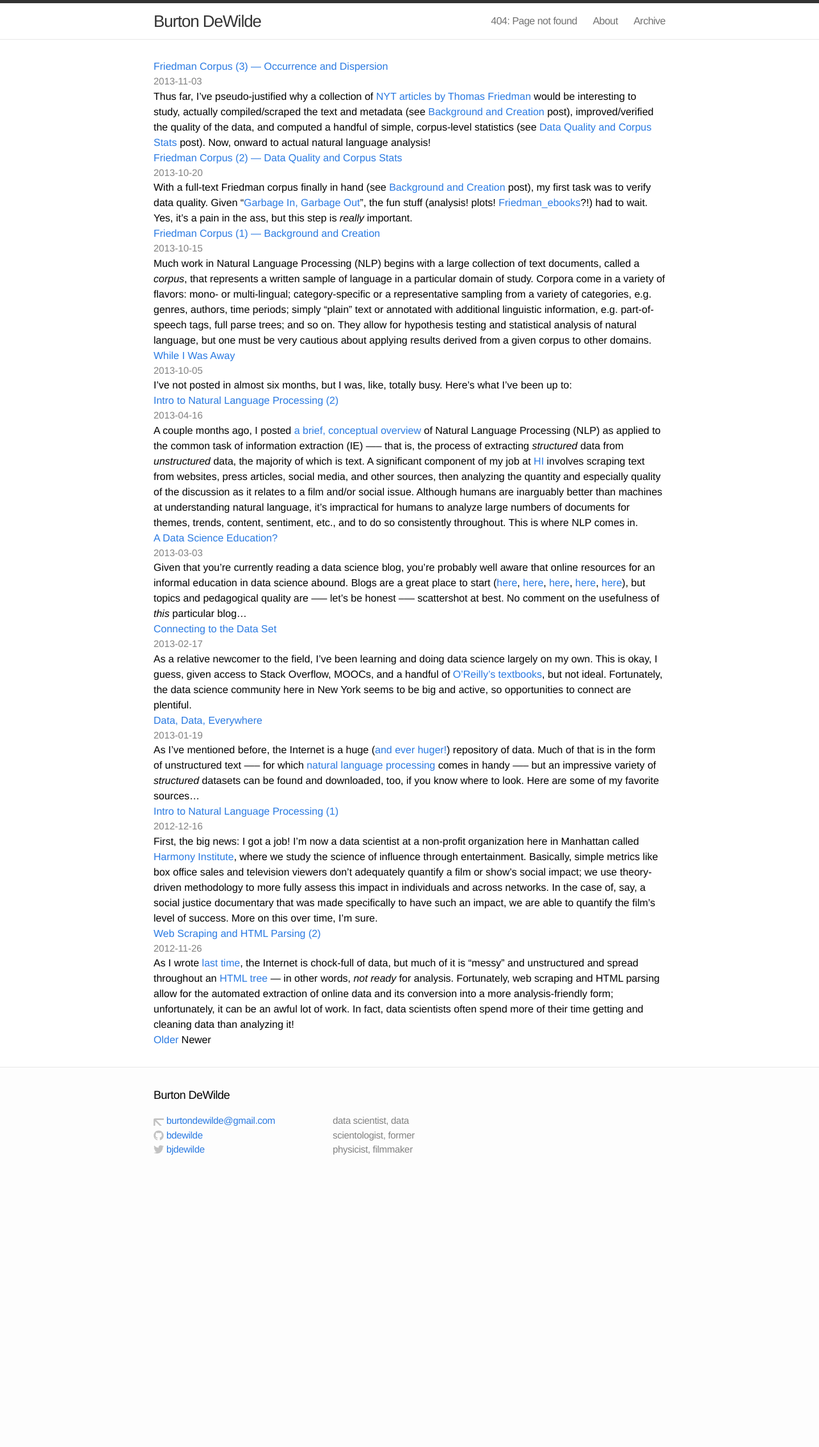
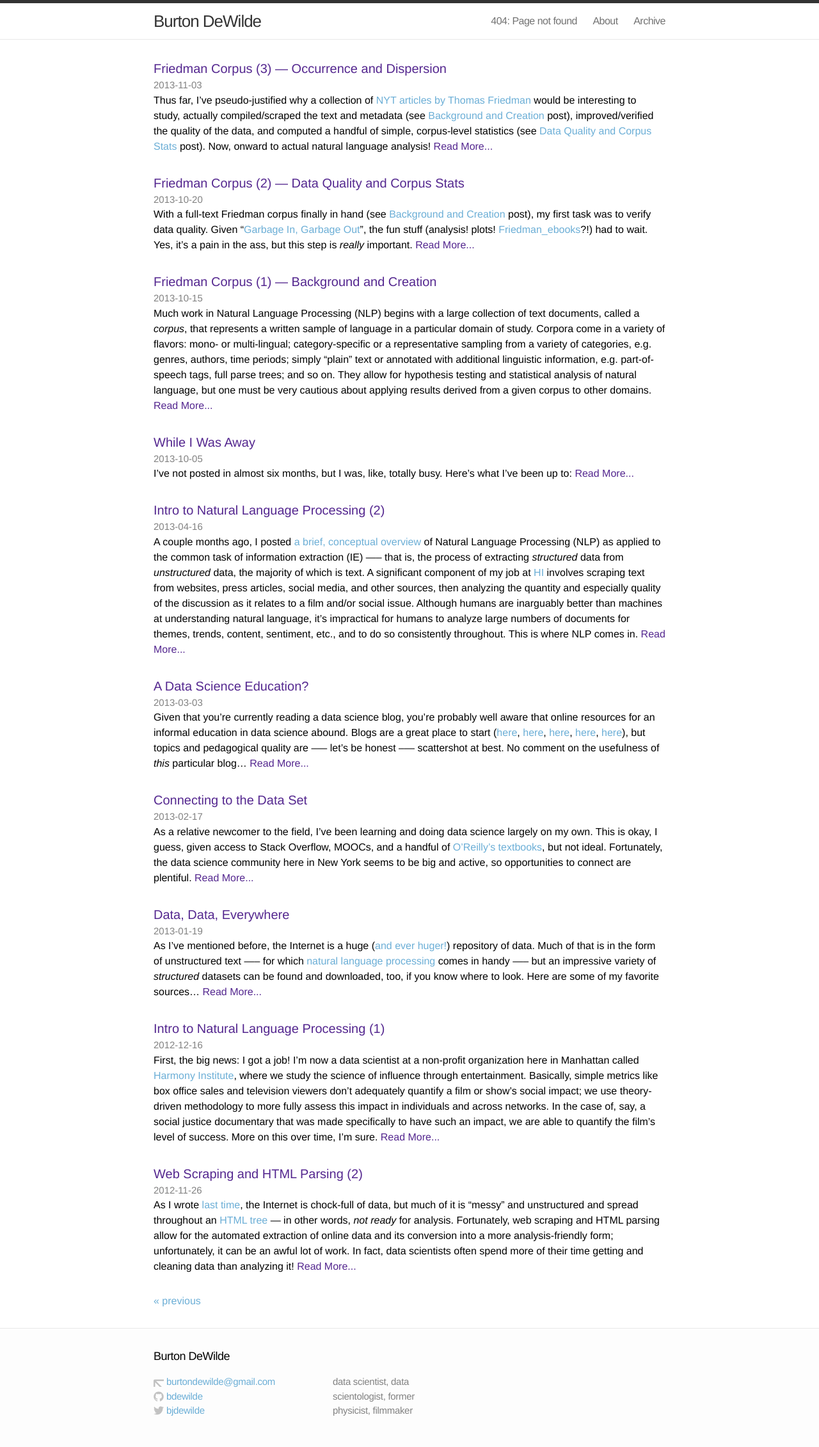
Before and after one commit to bdewilde/bdewilde.github.io, a Jekyll site: the page built from index.html, in a window 1280 px wide. Shown: the whole page at 64% size. Built offline with Jekyll 4.4.1, drawn with Linux system fonts in a browser that asks for light colours; the list of posts is cut into pages by our own code; before the commit the page ends 1853 px from its top, so only the background shows below that.

Commit message:
updating link styles, prettying up the homepage, etc

```diff
--- a/_layouts/post.html
+++ b/_layouts/post.html
@@ -6,7 +6,7 @@ layout: default
   {% if page.previous.url %}
     <a class="post-link" href="{{ page.previous.url | prepend: site.baseurl }}" title="{{ page.previous.title }}">&laquo; previous</a>
   {% endif %}
-  {% if page.previous and page.next%}
+  {% if page.previous and page.next %}
     <span> | </span>
   {% endif %}
   {% if page.next.url %}
--- a/assets/css/style.css
+++ b/assets/css/style.css
@@ -18,9 +18,12 @@ body {
 
 h1, h2, h3, h4, h5, h6 { font-size: 100%; font-weight: 400; }
 
-a         { color: #2a7ae2; text-decoration: none; }
+/*a         { color: #2a7ae2; text-decoration: none; }
 a:hover   { color: #000; text-decoration: underline; }
-a:visited { color: #205caa; }
+a:visited { color: #205caa; }*/
+a         { color: #6baed6; text-decoration: none; }
+a:hover   { text-decoration: underline; }
+a:visited { color: #08519c; }
 
 /* Utility */
 
@@ -151,18 +154,31 @@ a:visited { color: #205caa; }
 
 .posts li { margin-bottom: 30px; }
 
-.posts .post-link {
-  font-size: 20px;
-  letter-spacing: -1px;
-  line-height: 1;
-}
-
 .posts .post-date {
   display: block;
   font-size: 15px;
   color: #818181;
 }
 
+.posts .post {
+  margin-bottom: 30px;
+}
+
+.posts .post-title {
+  font-size: 20px;
+}
+
+.posts .post-link {
+  color: #54278f;
+}
+
+.posts p {
+  display: inline;
+}
+
+#disqus_thread {
+    margin-top: 20px;
+}
 
 /* Post styles */
 /* ----------------------------------------------------------*/
--- a/index.html
+++ b/index.html
@@ -1,53 +1,35 @@
 ---
 layout: default
 ---
-
-<!--
-<div class="home">
-
-  <h1>recent posts</h1>
-
-  <ul id="recent-posts">
-    {% for post in site.posts limit:5 %}
-      <li>
-        <span class="post-date">{{ post.date | date: "%Y-%m-%d" }}</span>
-        <a class="post-link" href="{{ post.url | prepend: site.baseurl }}">{{ post.title }}</a>
-      </li>
-    {% endfor %}
-  </ul>
-
-  <p class="rss-subscribe">subscribe <a href="{{ "/feed.xml" | prepend: site.baseurl }}">via RSS</a></p>
-
-</div>
--->
 
 <div class="posts">
   {% for post in paginator.posts %}
   <div class="post">
     <h1 class="post-title">
-      <a href="{{ post.url }}">{{ post.title }}</a>
+      <a class="post-link" href="{{ post.url }}">{{ post.title }}</a>
     </h1>
 
     <span class="post-date">{{ post.date | date: '%Y-%m-%d' }}</span>
-
-    {{ post.excerpt }}
+    <span class="post-exerpt">
+      {{ post.excerpt }}
+      <a class="post-link" href="{{ post.url }}">Read More...</a>
+    </span>
   </div>
   {% endfor %}
 </div>
 
 <div class="pagination">
   {% if paginator.next_page %}
-    <a class="pagination-item older" href="/blog/{{paginator.next_page}}/">Older</a>
-  {% else %}
-    <span class="pagination-item older">Older</span>
+    <a class="pagination-item older" href="/blog/{{ paginator.next_page }}/">&laquo; previous</a>
+  {% endif %}
+  {% if paginator.next_page and paginator.previous_page %}
+    <span> | </span>
   {% endif %}
   {% if paginator.previous_page %}
     {% if paginator.page == 2 %}
-      <a class="pagination-item newer" href="/">Newer</a>
+      <a class="pagination-item newer" href="/">next &raquo;</a>
     {% else %}
-      <a class="pagination-item newer" href="/blog/{{paginator.previous_page}}/">Newer</a>
+      <a class="pagination-item newer" href="/blog/{{paginator.previous_page}}/">next &raquo;</a>
     {% endif %}
-  {% else %}
-    <span class="pagination-item newer">Newer</span>
   {% endif %}
 </div>
```
Also changed, not shown: about.md (+1 -1 lines).
